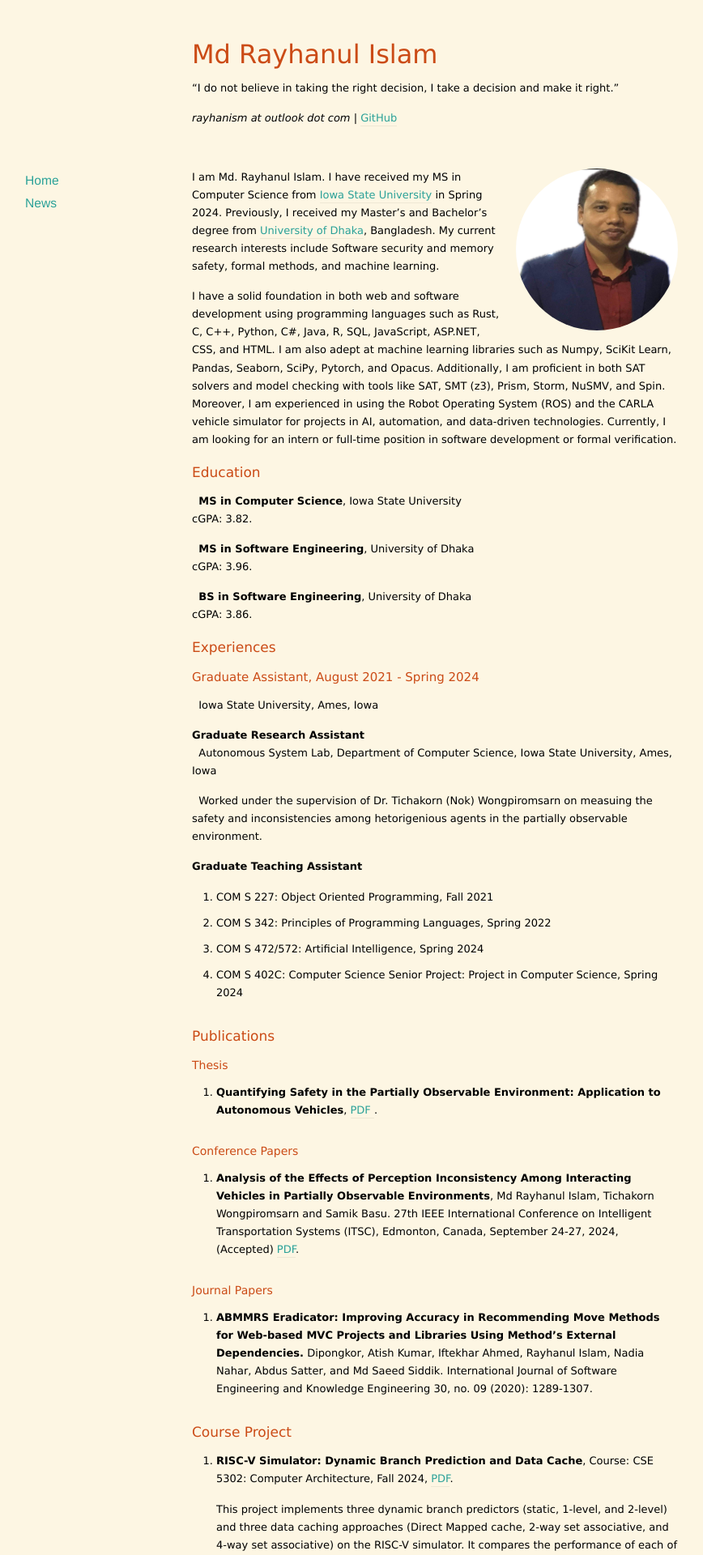
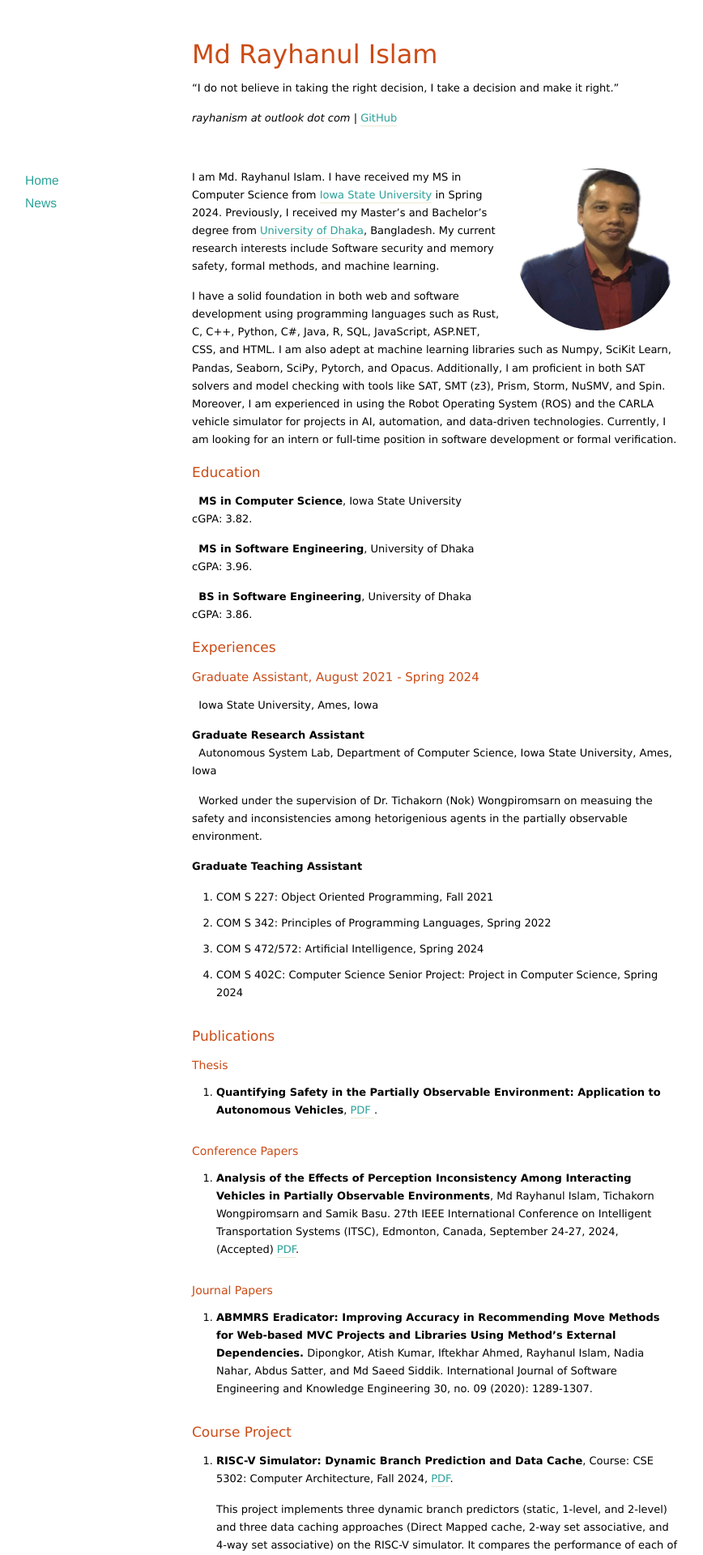
Before and after one commit to rayhanul/rayhanul.github.io, a Jekyll site: the page built from index.markdown, in a window 1280 px wide. Shown: the top 1920 px of the page at 81% size, without its empty margins (103-971 px from the left). Built offline with Jekyll 4.4.1, drawn with Linux system fonts in a browser that asks for light colours; nearby versions of some CDN libraries; the list of posts is cut into pages by our own code.

Commit message:
changing color

```diff
--- a/assets/css/colors-light.css
+++ b/assets/css/colors-light.css
@@ -1,5 +1,5 @@
 html, body {
-	background-color: #fdf6e3;
+	background-color: #FFFFFF;
 
 	/* color: #839496; */
 }
```
